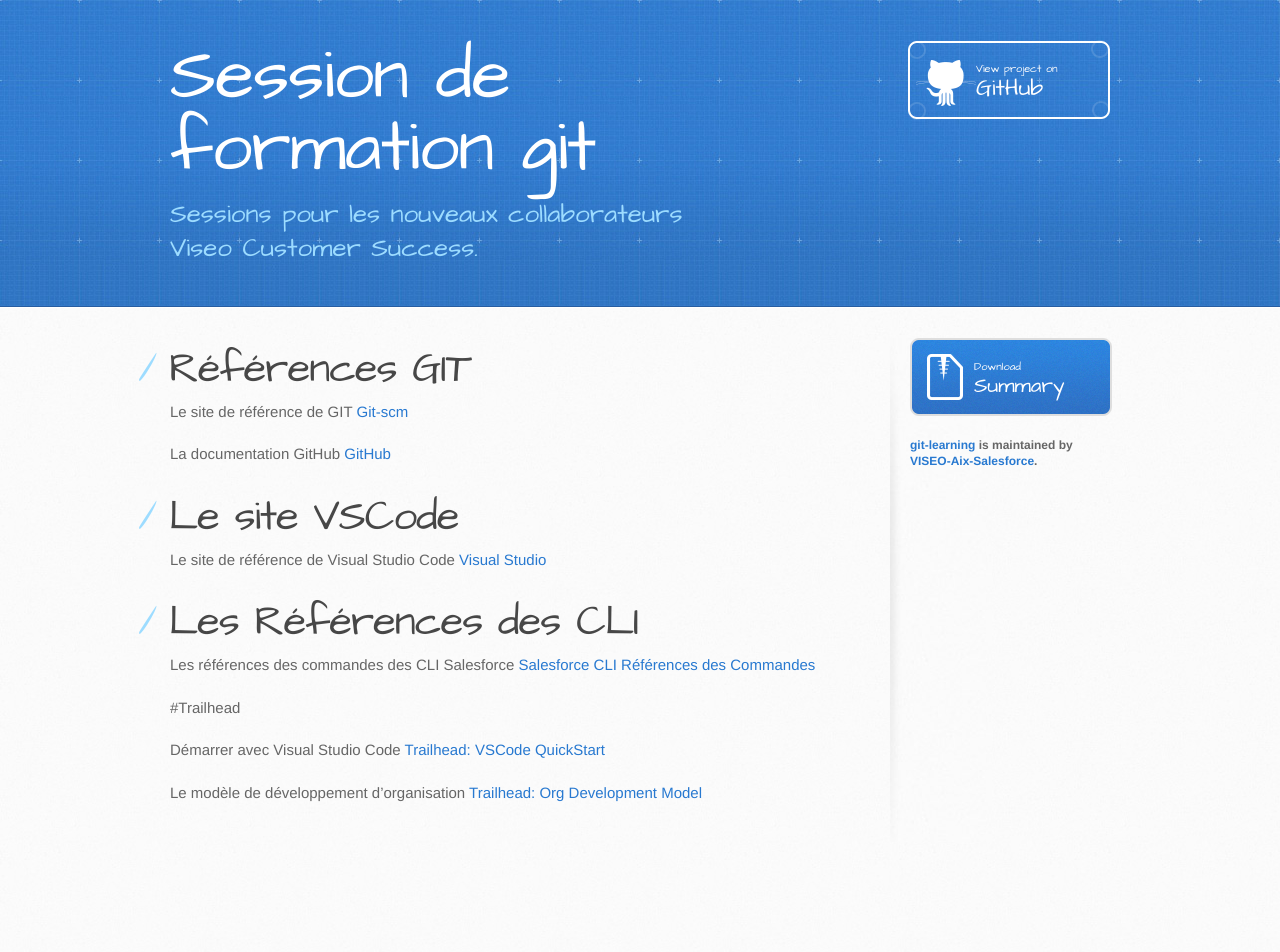
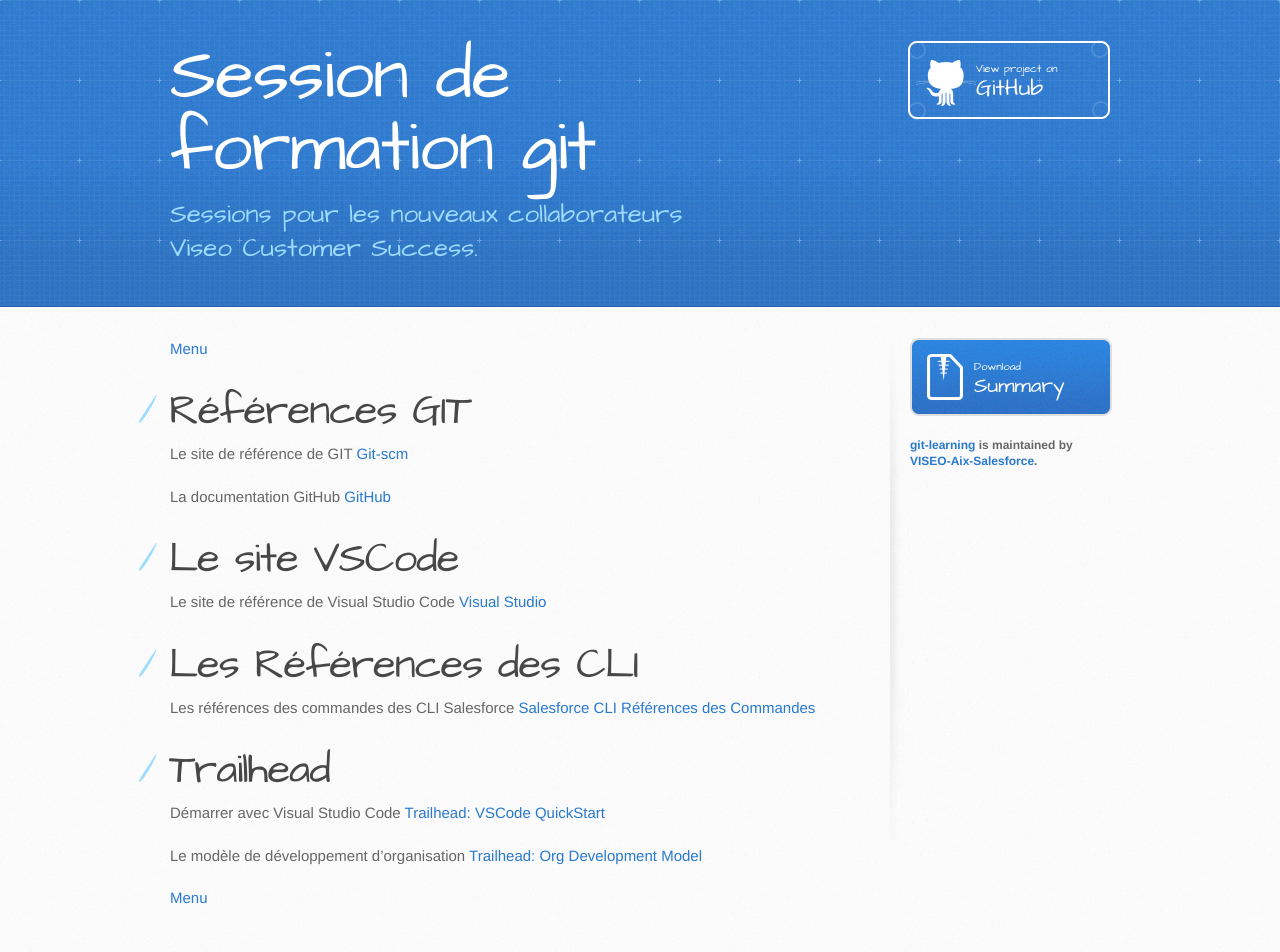
Before and after one commit to VISEO-Aix-Salesforce/git-learning, a Jekyll site: the page built from pages/References.md, in a window 1280 px wide. Built offline with Jekyll 4.4.1, drawn with Linux system fonts in a browser that asks for light colours; our own code applies the rules of GitHub Pages for plain Markdown files; before the commit the page ends 900 px from its top, so only the background shows below that.

```diff
--- a/pages/References.md
+++ b/pages/References.md
@@ -1,6 +1,7 @@
 ---
 layout: default
 ---
+[Menu](../index)
 
 # Références GIT
 
@@ -20,10 +21,12 @@ Le site de référence de Visual Studio Code
 Les références des commandes des CLI Salesforce
 [Salesforce CLI Références des Commandes](https://developer.salesforce.com/docs/atlas.en-us.sfdx_cli_reference.meta/sfdx_cli_reference/cli_reference.htm)
 
-#Trailhead
+# Trailhead
 
 Démarrer avec Visual Studio Code
 [Trailhead: VSCode QuickStart](https://trailhead.salesforce.com/fr/content/learn/projects/quickstart-vscode-salesforce)
 
 Le modèle de développement d'organisation
 [Trailhead: Org Development Model](https://trailhead.salesforce.com/fr/content/learn/modules/org-development-model)
+
+[Menu](../index)
```
